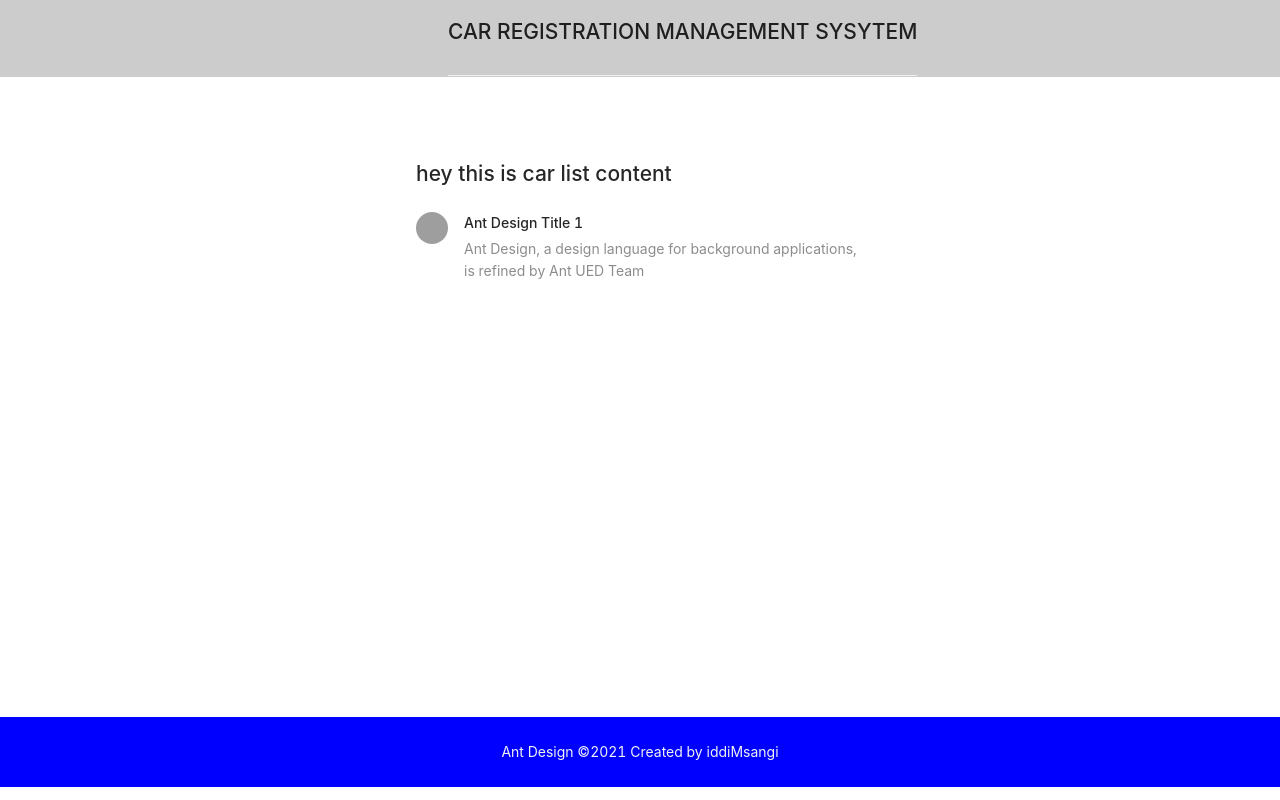
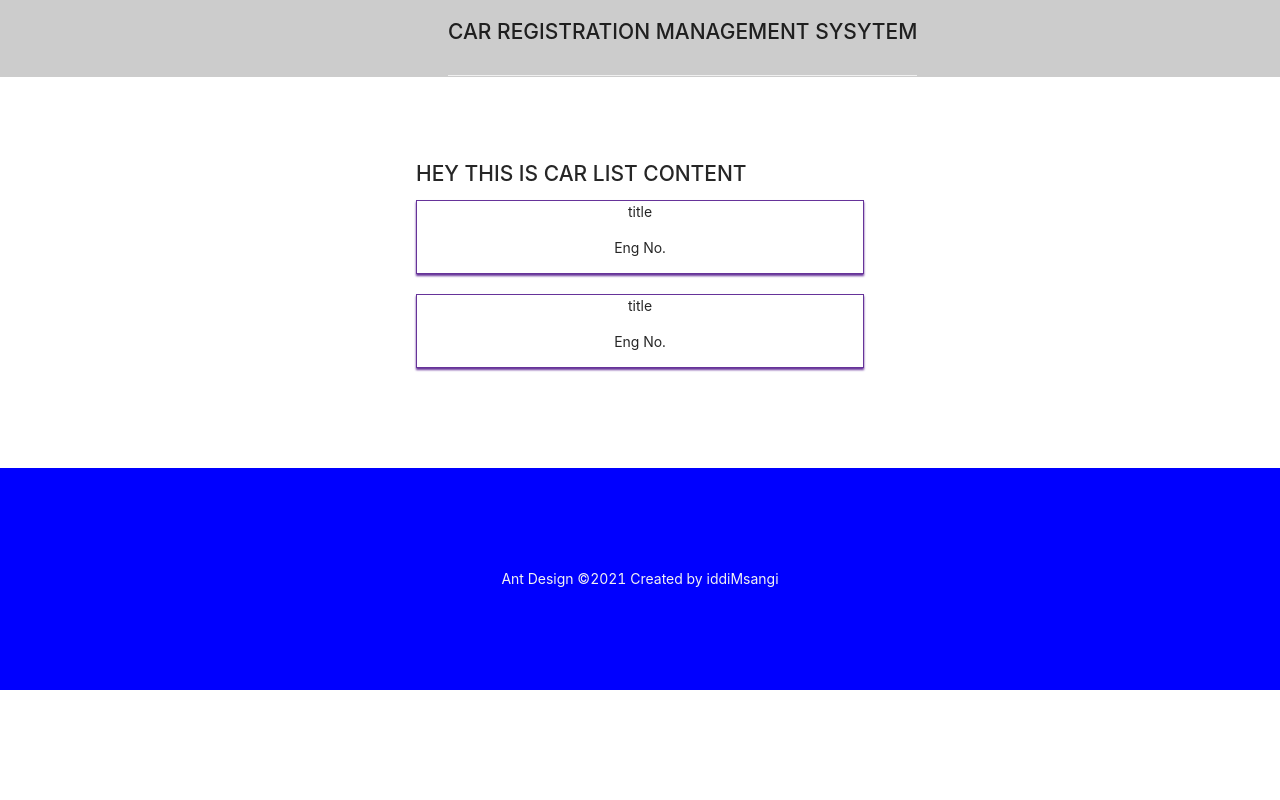
Before and after one commit to iddimsangi/react-concepts-prj, a React (Create React App) app: page / in a window 1280 px wide. Built offline with nearby package versions, Linux system fonts and the light colour scheme; grey boxes are pictures that could not be loaded.

Commit message:
add car list and style the component

```diff
--- a/src/components/CarList/CarList.js
+++ b/src/components/CarList/CarList.js
@@ -3,7 +3,8 @@ import CardCar from './carCard/CardCar'
 function CarList() {
     return (
         <div style={{width:'40%', margin:'0 auto'}}>
-            <h1>hey this is car list content</h1>
+            <h1 style={{textTransform:'uppercase'}}>hey this is car list content</h1>
+            <CardCar />
             <CardCar />
         </div>
     )
--- a/src/components/CarList/carCard/CardCar.js
+++ b/src/components/CarList/carCard/CardCar.js
@@ -1,27 +1,11 @@
 import React from 'react'
-import { List, Avatar } from 'antd';
+import './carCard.css'
 // import car_profile from '../../../Assets/car.jpg';
 function CardCar() {
-    const data = [
-        {
-          title: 'Ant Design Title 1',
-        }
-
-      ];
     return (
-        <div>
-          <List
-            itemLayout="horizontal"
-            dataSource={data}
-            renderItem={item => (
-            <List.Item>
-                <List.Item.Meta
-                avatar={<Avatar src="https://zos.alipayobjects.com/rmsportal/ODTLcjxAfvqbxHnVXCYX.png" />}
-                title={<a href="https://ant.design">{item.title}</a>}
-                description="Ant Design, a design language for background applications, is refined by Ant UED Team"
-                />
-            </List.Item>
-    )}/>
+        <div className="card">
+          <p>title</p>
+          <p>Eng No.</p>
         </div>
     )
 }
--- /dev/null
+++ b/src/components/CarList/carCard/carCard.css
@@ -0,0 +1,6 @@
+.card{
+    border: 1px solid rebeccapurple;
+    box-shadow: 0 2px 2px rebeccapurple;
+    margin-bottom:20px;
+    text-align: center;
+}
--- a/src/containers/Add_car/Add_car.js
+++ b/src/containers/Add_car/Add_car.js
@@ -4,7 +4,7 @@ export default class Add_car extends Component {
 
     render() {
         return (
-        <Form style={{ margin:'0 auto'}}
+        <Form style={{ margin:'0 auto', width:'50%'}}
       name="basic"
       initialValues={{ remember: true }}
     >
--- a/src/containers/App.js
+++ b/src/containers/App.js
@@ -11,11 +11,11 @@ function App() {
         <h1 style={{textTransform:'uppercase', float:'right'}}>car registration management sysytem</h1>
       </Menu>
     </Header>
-    <Content style={{ padding: '80px', height:'80vh', backgroundColor:'white' }}>
+    <Content style={{ padding: '80px', height:'auto', backgroundColor:'white' }}>
       {/* <Add_car /> */}
       <CarList />
     </Content>
-    <Footer style={{ textAlign: 'center', color:'#f2f2f2', backgroundColor:'blue' }}>Ant Design ©2021 Created by iddiMsangi</Footer>
+    <Footer style={{ textAlign: 'center', color:'#f2f2f2', backgroundColor:'blue', padding:'100px' }}>Ant Design ©2021 Created by iddiMsangi</Footer>
   </Layout>
   );
 }
```
Also changed, not shown: 2 other files (tests, documents, lock files or other folders).
